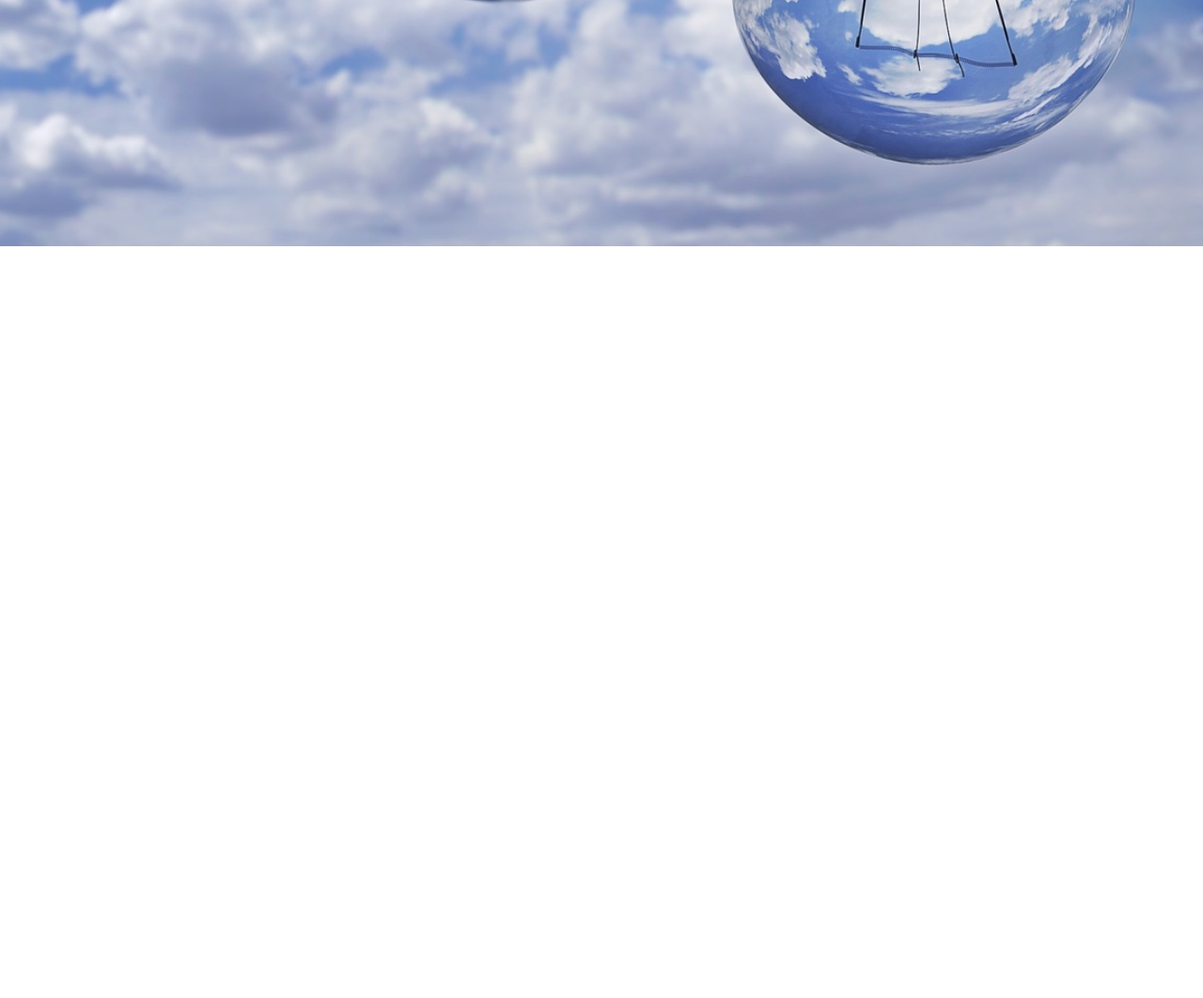
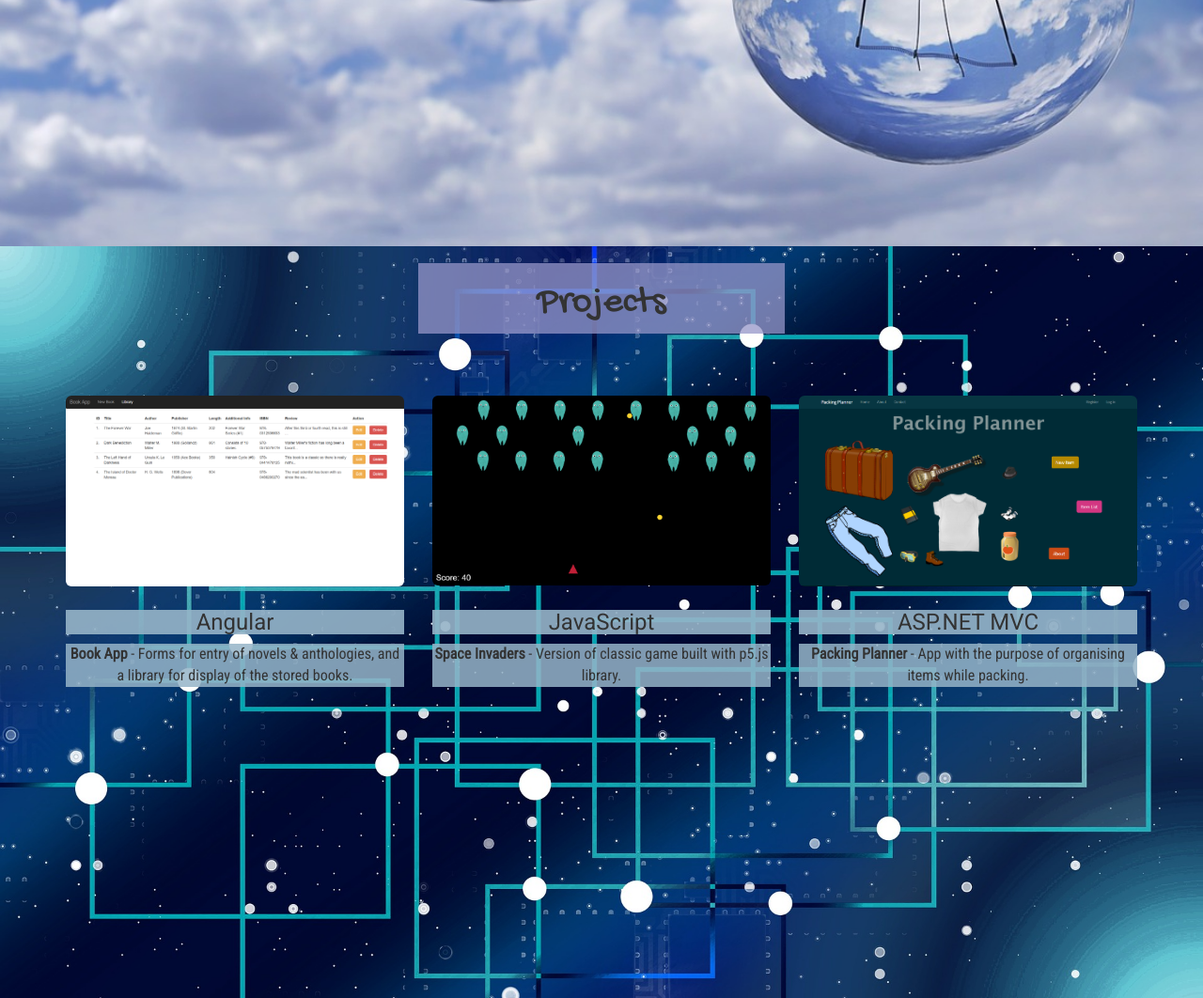
Before and after one commit to stefanpalmer/portfolio, a plain HTML site: page index.html in a window 1280 px wide. Shown: the part 1338-2400 px from the top of the page at 94% size. Before the commit the page ends 1600 px from the top, so only its background shows below. Drawn offline with Linux system fonts and the light colour scheme; a web font is replaced by a local one.

Commit message:
Create projects page

```diff
--- a/css/style.css
+++ b/css/style.css
@@ -57,7 +57,7 @@ a {
   background-image: url("../images/background-bulbs.jpg");
   background-size: cover;
   background-position: center;
-  /* background-attachment: fixed; */
+  background-attachment: fixed;
 }
 
 #about-box {
@@ -79,3 +79,47 @@ a {
   margin-bottom: 20px;
   font-family: 'Arima Madurai', serif;
 }
+
+/* ========================================================================
+                                  PROJECTS:
+=========================================================================== */
+
+#projects {
+  height: 100%;
+}
+
+#background-projects {
+  height: 100%;
+  background-image: url("../images/background-projects.jpg");
+  background-size: cover;
+  background-attachment: fixed;
+}
+
+#projects-title {
+  background-color: rgba(150, 150, 200, 0.75);
+  margin-top: 18px;
+}
+
+#projects-title h2 {
+  font-family: 'Gochi Hand', cursive;
+  font-size: 41px;
+}
+
+#top-row-margin {
+  margin-top: 66px;
+}
+
+#second-row-margin {
+  margin-top: 5px;
+}
+
+.project-language {
+  background-color: rgba(150, 180, 200, 0.9);
+  font-family: 'Roboto', sans-serif;
+}
+
+.project-description {
+  background-color: rgba(150, 180, 200, 0.85);
+  font-family: 'Roboto Condensed', sans-serif;
+  font-size: 16px;
+}
--- a/index.html
+++ b/index.html
@@ -13,7 +13,7 @@
   <!-- favicon -->
 
   <!-- google fonts -->
-  <link href="https://fonts.googleapis.com/css?family=Indie+Flower|Permanent+Marker|Rancho|Arima+Madurai:800" rel="stylesheet">
+  <link href="https://fonts.googleapis.com/css?family=Indie+Flower|Permanent+Marker|Rancho|Arima+Madurai:800|Gochi+Hand|Roboto|Roboto+Condensed" rel="stylesheet">
   <!-- bootstrap CSS -->
   <link rel="stylesheet" href="css/bootstrap/bootstrap.min.css">
 
@@ -58,7 +58,6 @@
   <section id="about">
     <div id="background-bulbs">
       <div class="container">
-
         <div class="col-xs-6 col-sm-offset-3" id="about-box">
           <div class="row">
             <div class="col-xs-12">
@@ -85,9 +84,58 @@
               </ul>
             </div>
           </div>
-
         </div>
       </div>
+    </div>
+  </section>
+
+  <!-- Projects -->
+  <section id="projects">
+    <div id="background-projects">
+      <div class="container">
+        <div class="row">
+          <div class="col-xs-4 col-xs-offset-4" id="projects-title">
+            <h2 class="text-center">Projects</h2>
+          </div>
+        </div>
+        <div class="row" id="top-row-margin">
+          <div class="col-xs-4">
+            <img src="images/project-book-app.png" class="img-responsive img-rounded" alt="asp.net project image">
+          </div>
+          <div class="col-xs-4">
+            <img src="images/project-space-inv.png" class="img-responsive img-rounded" alt="space invaders project image">
+          </div>
+          <div class="col-xs-4">
+            <img src="images/project-asp-net.png" class="img-responsive img-rounded" alt="book app project image">
+          </div>
+        </div>
+        <div class="row" id="second-row-margin">
+          <div class="col-xs-4">
+            <h3 class="text-center project-language">Angular</h3>
+          </div>
+          <div class="col-xs-4">
+            <h3 class="text-center project-language">JavaScript</h3>
+          </div>
+          <div class="col-xs-4">
+            <h3 class="text-center project-language">ASP.NET MVC</h3>
+          </div>
+        </div>
+        <div class="row">
+          <div class="col-xs-4">
+            <p class="text-center project-description"><strong>Book App</strong> - Forms for entry of novels
+            & anthologies, and a library for display of the stored books.</p>
+          </div>
+          <div class="col-xs-4">
+            <p class="text-center project-description"><strong>Space Invaders</strong> - Version of classic
+            game built with p5.js library.</p>
+          </div>
+          <div class="col-xs-4">
+            <p class="text-center project-description"><strong>Packing Planner</strong> - App with the purpose
+            of organising items while packing.</p>
+          </div>
+        </div>
+      </div>
+
     </div>
   </section>
 </body>
```
Also changed, not shown: images/background-projects.jpg (added), images/project-asp-net.png (added), images/project-book-app.png (added), images/project-space-inv.png (added).
